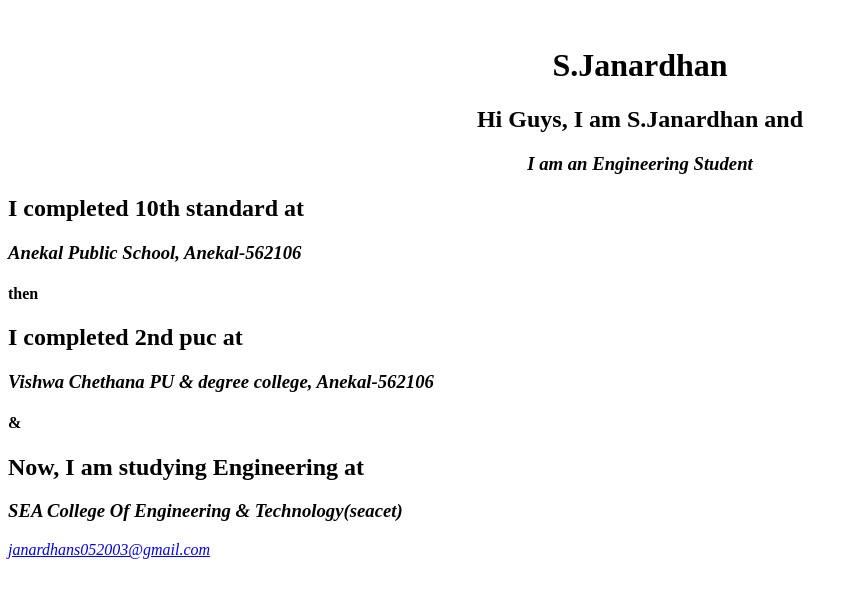
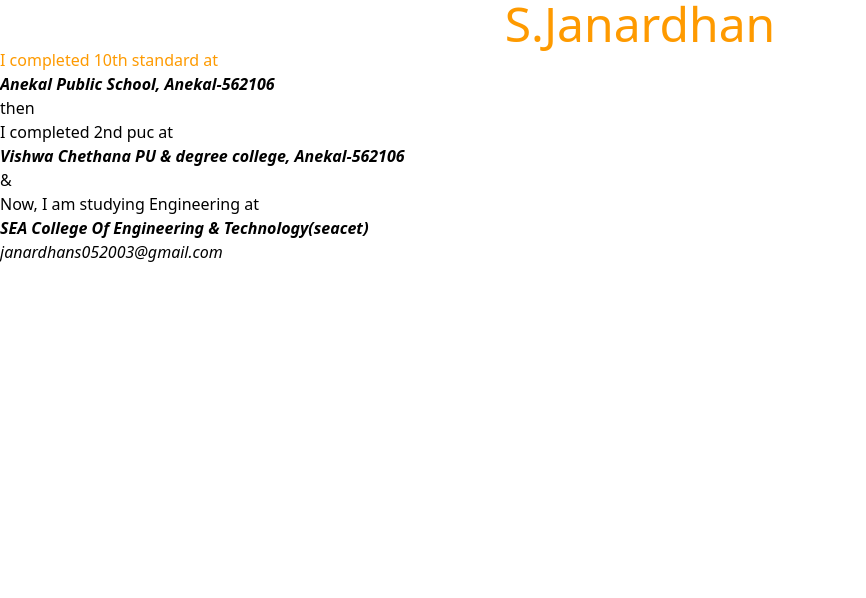
Before and after one commit to sjanardhan05/sjanardhan05.github.io, a website: page index.html in a window 1280 px wide. Shown: the whole page, without its empty margins (0-866 px from the left). Drawn offline with Linux system fonts and the light colour scheme.

Commit message:
development starts here

```diff
--- a/index.html
+++ b/index.html
@@ -1,36 +1,43 @@
-<!DOCTYPE html>
+<!doctype html>
 <html lang="en">
   <head>
-    <meta charset="UTF-8">
-    <meta http-equiv="X-UA-Compatible" content="IE=edge">
-    <meta name="viewport" content="width=device-width, initial-scale=1.0">
+    <meta charset="UTF-8" />
+    <meta http-equiv="X-UA-Compatible" content="IE=edge" />
+    <meta name="viewport" content="width=device-width, initial-scale=1.0" />
     <title>S.Janardhan's_Blog</title>
+    <link rel="stylesheet" href="src/input.css" />
+    <link rel="stylesheet" href="src/output.css" />
   </head>
   <body>
     <center>
-        <img src="" alt="">
+      <img src="" alt="" />
 
-        <h1>S.Janardhan</h1>
-        <h2>Hi Guys, I am S.Janardhan and</h2>
-        <h3><b><i>I am an Engineering Student</i></b></h3>
+      <h1 class="text-5xl text-amber-500">S.Janardhan</h1>
     </center>
 
     <left>
-        <h2>I completed 10th standard at</h2>
-        <h3><b><i>Anekal Public School, Anekal-562106</i></b></h3>
+      <h2 class="text-amber-500">I completed 10th standard at</h2>
+      <h3>
+        <b><i>Anekal Public School, Anekal-562106</i></b>
+      </h3>
       <h4>then</h4>
     </left>
 
     <left>
       <h2>I completed 2nd puc at</h2>
-        <h3><b><i>Vishwa Chethana PU & degree college, Anekal-562106</i></b></h3>
+      <h3>
+        <b><i>Vishwa Chethana PU & degree college, Anekal-562106</i></b>
+      </h3>
       <h4>&</h4>
     </left>
 
     <h2>Now, I am studying Engineering at</h2>
-        <h3><b><i>SEA College Of Engineering & Technology(seacet)</i></b></h3>
+    <h3>
+      <b><i>SEA College Of Engineering & Technology(seacet)</i></b>
+    </h3>
 
-        <a href="mail:janardhans052003@gmail.com"><i>janardhans052003@gmail.com</i></a>
-
+    <a href="mail:janardhans052003@gmail.com"
+      ><i>janardhans052003@gmail.com</i></a
+    >
   </body>
 </html>
--- /dev/null
+++ b/package.json
@@ -0,0 +1,6 @@
+{
+  "dependencies": {
+    "@tailwindcss/cli": "^4.2.2",
+    "tailwindcss": "^4.2.2"
+  }
+}
--- /dev/null
+++ b/src/input.css
@@ -0,0 +1 @@
+@import "tailwindcss";
```
Also changed, not shown: src/output.css (added), 1 other file. Lines whose indentation alone changed are shown as unchanged.
